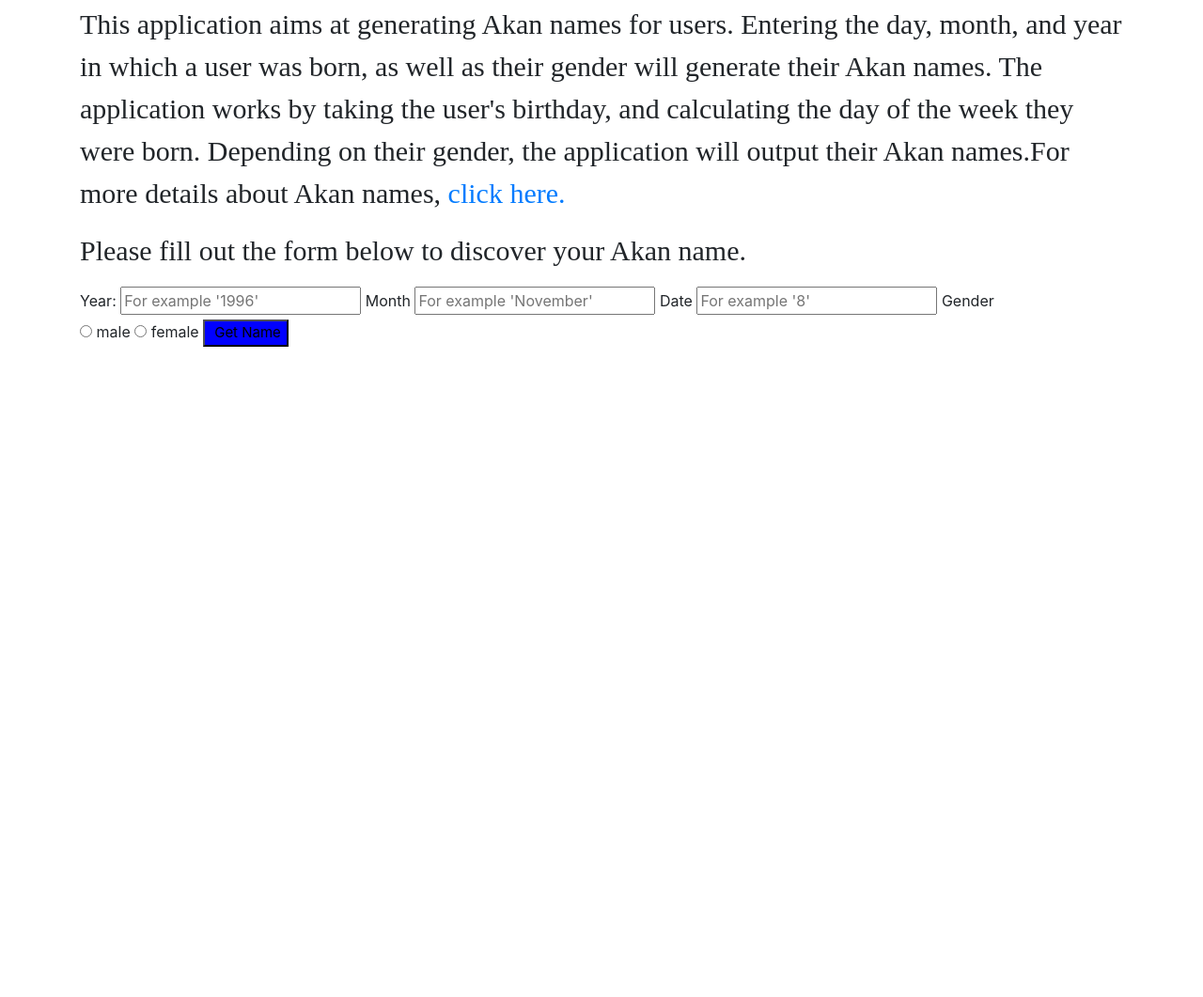
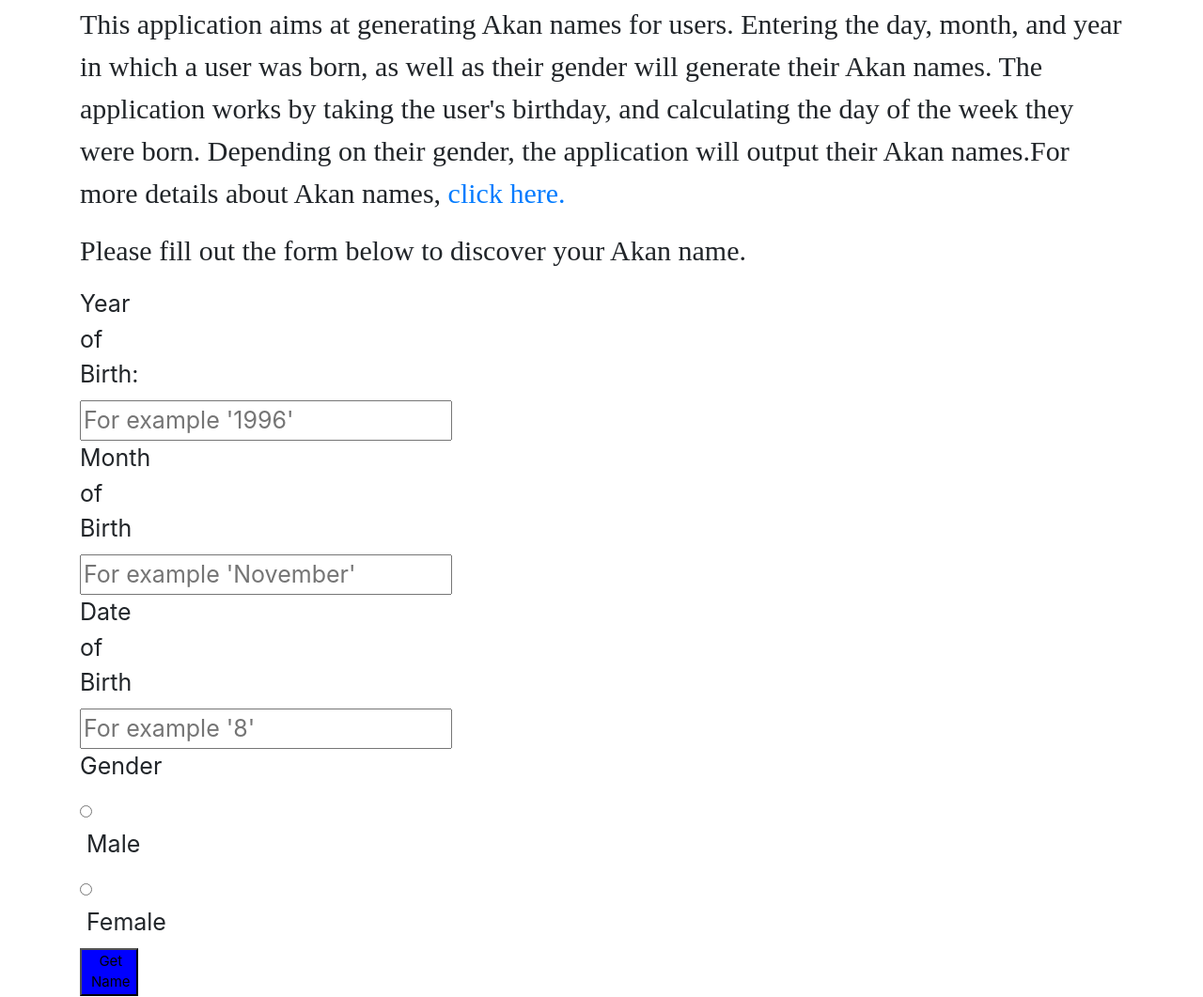
Before and after one commit to AgnesMuita/Birthdays-WebApplication, a plain HTML site: page index.html in a window 1280 px wide. Shown: the part 822-1883 px from the top of the page at 94% size. Before the commit the page ends 1199 px from the top, so only its background shows below. Drawn offline with Linux system fonts and the light colour scheme.

Commit message:
add label tags for input

```diff
--- a/index.html
+++ b/index.html
@@ -17,24 +17,29 @@
             <p>Majority of us are familiar with zodiac signs and the different ideations around them. To determine which star sign you are, you ought to find the zodiac that falls on your birthday. Just like some people believe that different signs of the zodiac reveal a person's different characteristics, so do Akan names in the Ghanian culture.The names have deeper meanings associated with the soul and the individual's character.</p>
             <p>This application aims at generating Akan names for users. Entering the day, month, and year in which a user was born, as well as their gender will generate their Akan names. The application works by taking the user's birthday, and calculating the day of the week they were born. Depending on their gender, the application will output their Akan names.For more details about Akan names, <a href= "https://fairafric.com/let-the-name-speak-the-deep-meaning-of-ghanaian-first-names">click here.</a></p>
             <p>Please fill out the form below to discover your Akan name.</p>
-            <form id="myForm" class="form" onsubmit="validation();">
-                        <label for="number">Year:</label>
-                        <input type="text" name="year" id="year" placeholder="For example '1996'" min="1900" max="2100" required>
+            <div class = "Form">
+            <form name="myForm" class="form" onsubmit="validation();">
 
-                        <label for="month">Month</label>
+                        <label for="number">Year of Birth:</label>
+                        <input type="text" name="year" id="year" placeholder="For example '1996'">
+
+                        <label for="month">Month of Birth</label>
                         <input type="text" name="month" id="month"placeholder="For example 'November'">
 
-                        <label for="Year">Date</label>
-                        <input type="text" name="date" id="date" placeholder="For example '8'" min="1" max="31">
+                        <label for="date">Date of Birth</label>
+                        <input type="text" name="date" id="date" placeholder="For example '8'">
 
-                        <label for="Gender">Gender</label><br>
+                        <label for="month">Gender</label>
                         <label>
-                            <input type="radio" name="gender" id="male">&nbsp;male
-                            <input type="radio" name="gender" id="female">&nbsp;female
+                            <input type="radio" name="gender" id="male">&nbsp;Male
+                        </label>
+                        <label>
+                            <input type="radio" name="gender" id="female">&nbsp;Female
+                        </label>
                     <button type="submit" onclick="findName();">Get Name</button>
                     <br>
-
             </form>
+            </div>
         </div>
     </body>
 </html>
```
